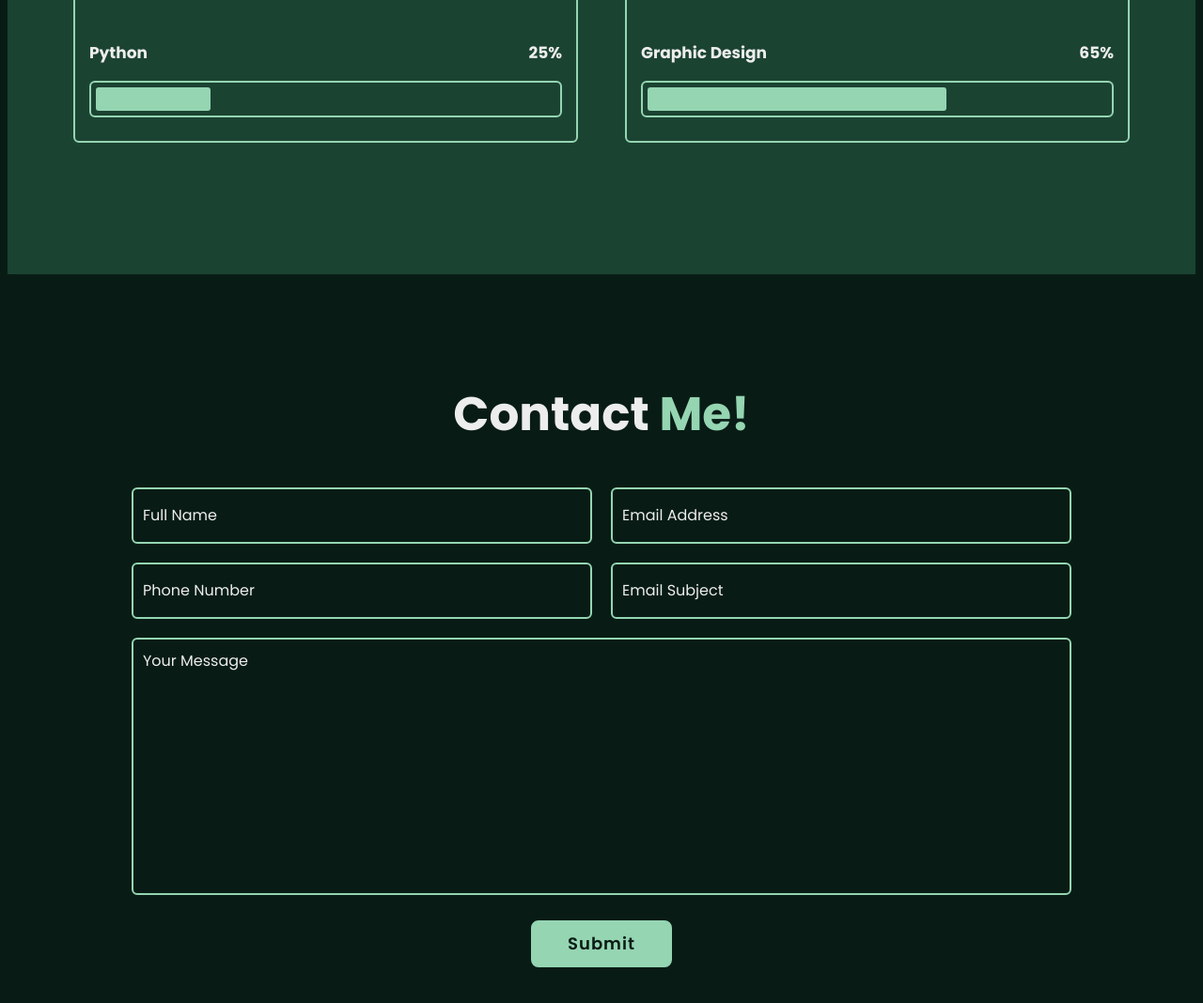
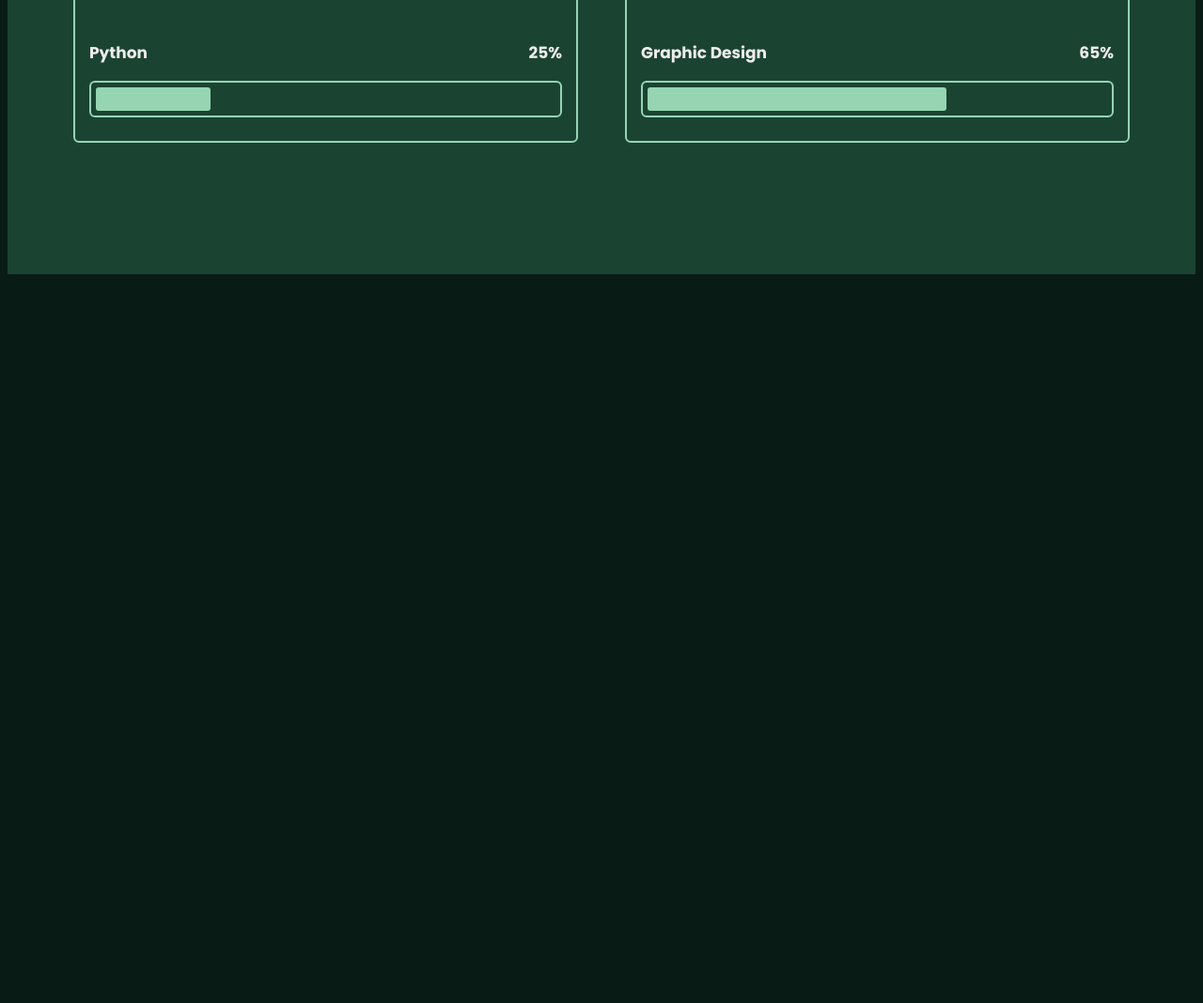
Before and after one commit to lyleng26/lyleng26.github.io, a plain HTML site: page index.html in a window 1280 px wide. Shown: the part 4924-5992 px from the top of the page at 94% size. After the commit the page ends 5224 px from the top, so only its background shows below. Drawn offline with nearby package versions, Linux system fonts and the light colour scheme.

Commit message:
Initial Commit

```diff
--- a/index.html
+++ b/index.html
@@ -200,36 +200,6 @@
             </div>
         </div>
     </section>
-    <section class="contact" id="contact">
-        <h2 class="heading">Contact <span>Me!</span></h2>
-        <form action="#">
-            <div class="input-box">
-                <div class="input-field">
-                    <input type="text" placeholder="Full Name" required>
-                    <span class="focus"></span>
-                </div>
-                <div class="input-field">
-                    <input type="text" placeholder="Email Address" required>
-                    <span class="focus"></span>
-                </div>
-                <div class="input-field">
-                    <input type="number" placeholder="Phone Number" required>
-                    <span class="focus"></span>
-                </div>
-                <div class="input-field">
-                    <input type="text" placeholder="Email Subject" required>
-                    <span class="focus"></span>
-                </div>
-            </div>
-            <div class="textarea-field">
-                <textarea name="" id="" cols="30" rows="10" placeholder="Your Message" required></textarea>
-                <span class="focus"></span>
-            </div>
-            <div class="btn-box btns">
-                <button type="submit" class="btn">Submit</button>
-            </div>
-        </form>
-    </section>
     <footer class="footer">
         <div class="footer-text">
             <p>Copyright &copy; 2023 by LYLENGQT | All Rights Reserved</p>
```
